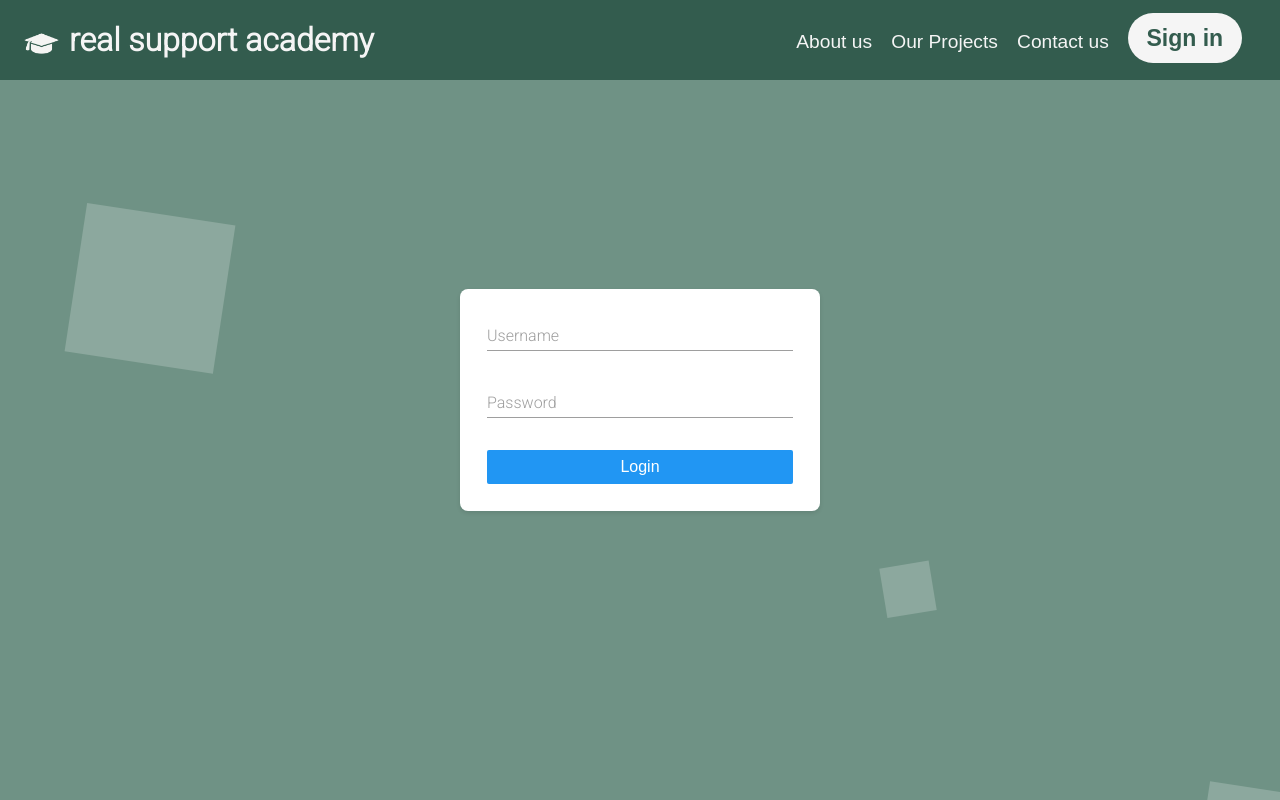
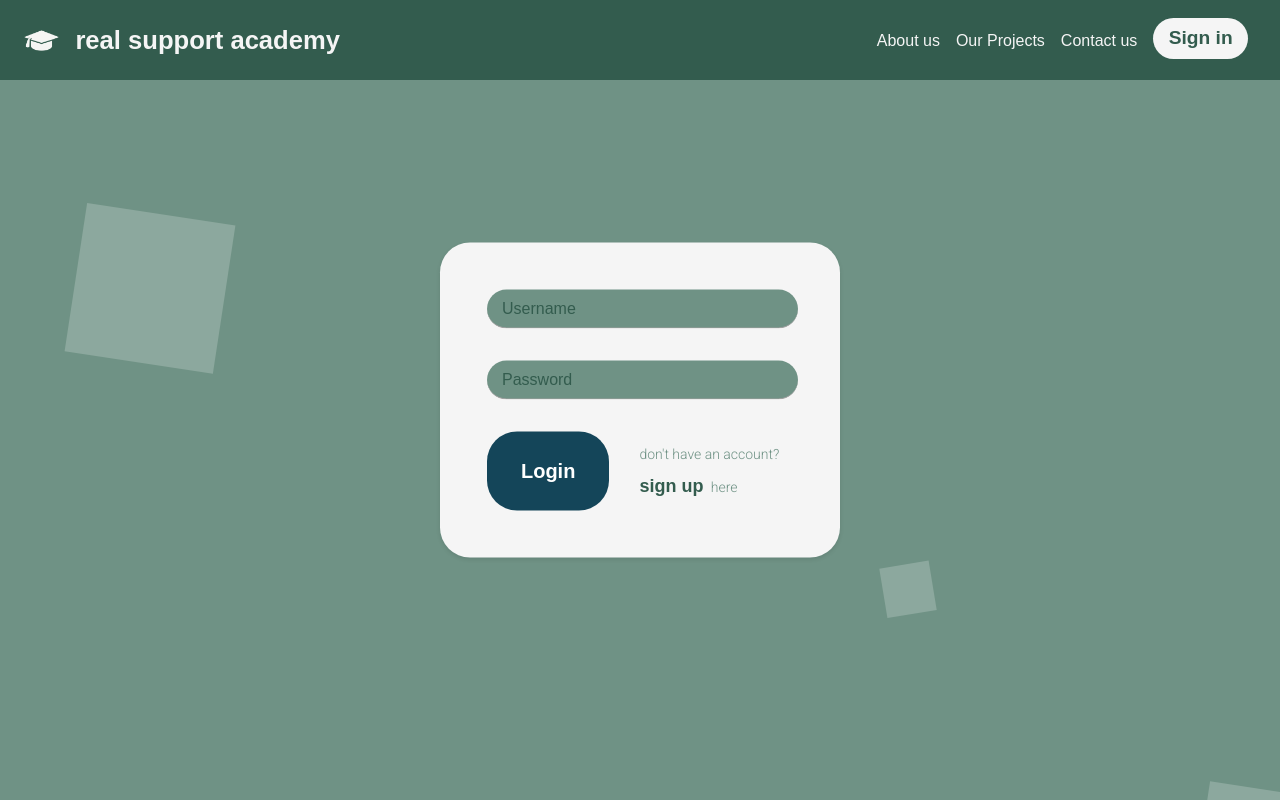
Before and after one commit to amber-02/rs-academy, a React (Create React App) app: page /signin in a window 1280 px wide. Built offline with nearby package versions, Linux system fonts and the light colour scheme.

Commit message:
login form design changed

```diff
--- a/src/components/ContactUs.jsx
+++ b/src/components/ContactUs.jsx
@@ -9,7 +9,7 @@ const ContactUs = () => {
             <img className='graphic' src='graphic1.gif' alt="graphic 1"></img>
             </div>
             <h1 className = 'title'>
-              contact us
+              Contact us
             </h1>
             <p className='content-text'>Contact us</p>
         </div>
--- a/src/components/OurProjects.jsx
+++ b/src/components/OurProjects.jsx
@@ -6,7 +6,7 @@ const ourProjects = () => {
               <img className='rs-logo' src='logo-cap.png' alt="rs-logo"></img>
             </div>
             <h1 className = 'title'>
-              our projects
+              Our projects
             </h1>
             <p className='content-text'>Our projects</p>
             <p className='content-text'>Our projects</p>
--- a/src/components/navbar/LeftNav.jsx
+++ b/src/components/navbar/LeftNav.jsx
@@ -7,9 +7,9 @@ const Ul = styled.ul`
   list-style: none;
   display: flex;
   flex-flow: row nowrap;
-  margin-top: 0em;
+  margin-top: 0.4em;
   gap: 1em;
-  font-size: 1.2em;
+  font-size: 1em;
   font-weight: 100;
   padding-top: 1.6em;
   min-width: fit content;
--- a/src/components/navbar/Navbar.jsx
+++ b/src/components/navbar/Navbar.jsx
@@ -51,9 +51,10 @@ const Nav = styled.nav`
   }
 
   .RSA {
-    font-size: ${({ open }) => open ? '0.8em' : '1em'};
+    font-family: Arial;
+    font-size: ${({ open }) => open ? '0.8em' : '0.8em'};
     color: ${({ open }) => open ? '#whitesmoke' : 'whitesmoke'};
-    font-weight: 1700;
+    font-weight: 600;
     min-width: fit-content;
     margin-top: 0;
     margin-bottom: 0;
@@ -70,8 +71,9 @@ const Nav = styled.nav`
   }
 
   .logo {
-    margin-top: 0.2em;
+    margin-top: 0em;
     margin-left: 0.75em;
+    margin-right: 0.2em;
   }
 
 `
--- a/src/components/navbar/SignIn.css
+++ b/src/components/navbar/SignIn.css
@@ -8,14 +8,14 @@ html, body {
   font-weight: 300;
   height: 100%; /*Allow spacing based on window height*/
   margin: 0;
-  min-height: 240px;
+  min-height: 300px;
 }
 
 /*The form part*/
 .content2 {
 /*A box that the form resides in - centered vertically and horizontally based on the window. The max-width and % width combo allow it to resize for small devices*/
-  background: #FFF;
-  border-radius: 8px;
+  background-color: whitesmoke;
+  border-radius: 30px;
   box-shadow: 0 2px 4px rgba(0, 0, 0, 0.1);
   display: block;
   left: 50%;
@@ -25,14 +25,15 @@ html, body {
   -ms-transform: translate(-50%, -50%);
   -webkit-transform: translate(-50%, -50%);
   transform: translate(-50%, -50%);
-  width: 90%;
+  width: 100%;
   z-index: 2;
+  padding: 20px;
 }
 
 form {
   display: block;
   margin: auto;
-  padding: 27px 0;
+  padding: 27px;
   width: 85%;
 }
 
@@ -45,12 +46,14 @@ form {
 input {
   border: none;
   border-bottom: 1px solid #9E9E9E;
+  border-radius: 30px;
   display: block;
   font-size: 16px;
-  padding: 8px 0px;
+  padding: 10px;
   -webkit-transition: 0.2s border-bottom;
   transition: 0.2s border-bottom;
-  width: 100%;
+  width: 95%;
+  background-color:#6F9285;
 }
 
 input:focus, input:invalid {
@@ -59,29 +62,32 @@ input:focus, input:invalid {
 }
 
 input:focus {
-  border-bottom: 1px solid #2196f3;
+  border-bottom: 4px solid  #144559;
 }
 
 /*Labels*/
 label {
-  color: #9E9E9E;
+  color:#335C4E;
   font-size: 16px;
+  font-weight: 500;
+  margin-left: 15px;
   pointer-events: none;
   position: absolute;
+  font-family: Arial, Helvetica, sans-serif;
   top: 10px;
   -webkit-transition: 0.2s ease all;
   transition: 0.2s ease all;
 }
 
 input:focus ~ label, input:valid ~ label {
-  color: #2196f3;
+  color:#6F9285;
   font-size: 12px;
   top: -16px;
 }
 
 /*Bar that appears when an input is selected*/
 .bar:before, .bar:after {
-  background: #2196f3;
+  /* background:  #144559; */
   bottom: 1px;
   content: '';
   height: 2px;
@@ -105,22 +111,48 @@ input:focus ~ .bar:before, input:focus ~ .bar:after {
 
 /*Submit Button*/
 #login {
-  background: #2196f3;
+  background: #144559;
   border: none;
-  border-radius: 2px;
+  border-radius: 30px;
   color: #FFF;
   cursor: pointer;
-  font-size: 16px;
+  font-size: 20px;
   opacity: 0.999;
-  padding: 8px 0;
+  padding-top: 10px;
+  padding-bottom: 10px;
   position: relative;
   -webkit-transition: 0.2s ease background;
   transition: .2s ease background;
-  width: 100%;
+  width: 40%;
+  font-weight: 700;
+}
+
+.signup-btn {
+  color: #335C4E;
+  font-size: 18px;
+  font-family:Arial, Helvetica, sans-serif;
+  font-weight: 900;
+  margin-right: 4px;
+}
+
+/*Text about Sign up*/
+.signup {
+  font-size: 14px;
+  position: relative bottom;
+  color: #6F9285;
+}
+
+.signup-txt {
+  font-weight: 500;
+}
+
+.buttons {
+  display: flex;
+  gap: 30px;
 }
 
 #login:hover {
-  background: #1976d2;
+  background:#1C6B8B;
 }
 
 #login:before, #login:after {
@@ -145,7 +177,7 @@ input:focus ~ .bar:before, input:focus ~ .bar:after {
 }
 
 #login:active:before, #login:active:after {
-  background: #0d47a1;
+  /* background: #0d47a1; */
   height: 50%;
   opacity: 1;
 }
--- a/src/components/navbar/SignIn.jsx
+++ b/src/components/navbar/SignIn.jsx
@@ -15,7 +15,13 @@ const SignIn = () => {
                 <span class="bar"></span>
                 <label>Password</label>
             </div>
-            <button type="submit" name="submit" id="login">Login</button>
+            <div class="buttons">
+                <button type="submit" name="submit" id="login">Login</button>
+                <div class="signup">
+                    <p class="signup-txt">don't have an account?</p>
+                    <p class="signup-txt"><a class="signup-btn" href="https://www.qmul.ac.uk">sign up</a> here</p>
+                </div>
+            </div>
             </form>
         </div>
         <div class="bg-boxes">
```
